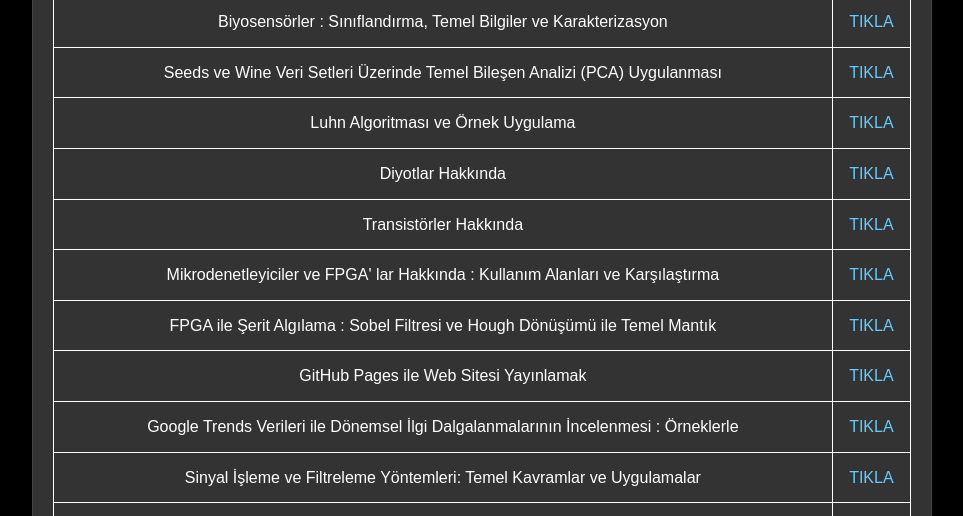
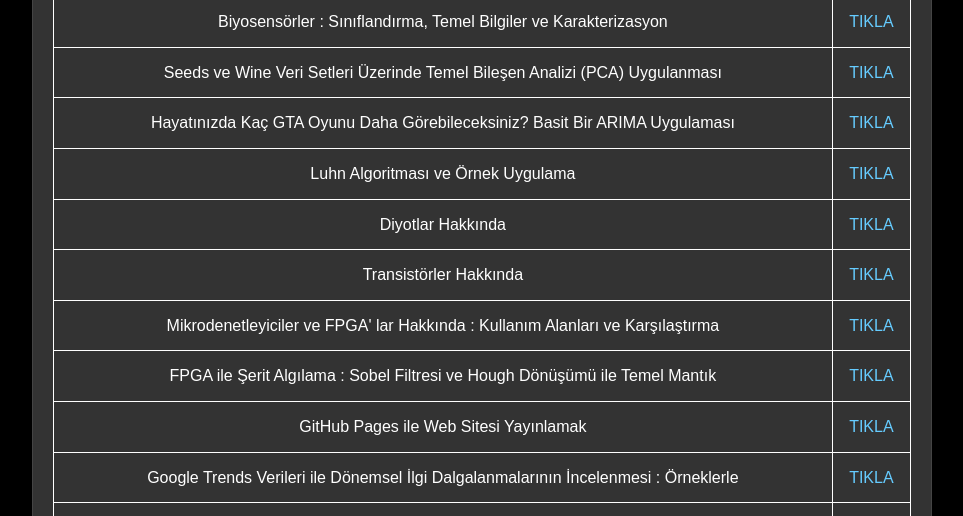
Before and after one commit to yasarsenturkk/yasarblog, a plain HTML site: page index.html in a window 1280 px wide. Shown: the part 265-781 px from the top of the page, without its empty margins (158-1121 px from the left). Drawn offline with Linux system fonts and the light colour scheme.

Commit message:
Update index.html

```diff
--- a/index.html
+++ b/index.html
@@ -39,6 +39,11 @@
                 <tr>
                     <td>Seeds ve Wine Veri Setleri Üzerinde Temel Bileşen Analizi (PCA) Uygulanması </td>
                     <td><a href="#">TIKLA</a></td>
+                </tr>
+
+                <tr>
+                    <td>Hayatınızda Kaç GTA Oyunu Daha Görebileceksiniz? Basit Bir ARIMA Uygulaması </td>
+                    <td><a href="https://medium.com/@yasar35/hayat%C4%B1n%C4%B1zda-ka%C3%A7-gta-oyunu-daha-g%C3%B6rebileceksiniz-basit-bir-arima-uygulamas%C4%B1-151052dc96f8">TIKLA</a></td>
                 </tr>
 
                   <tr>
```
